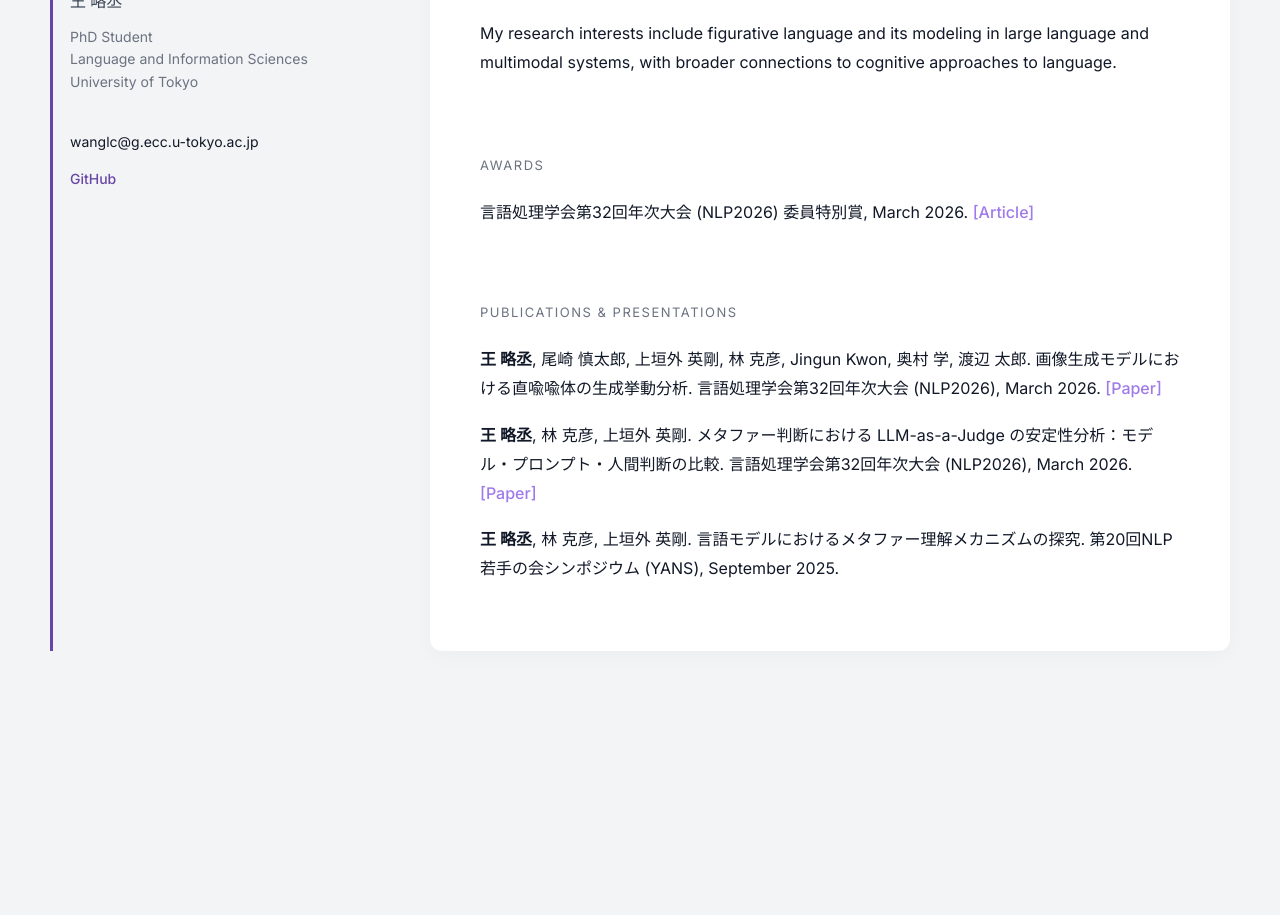
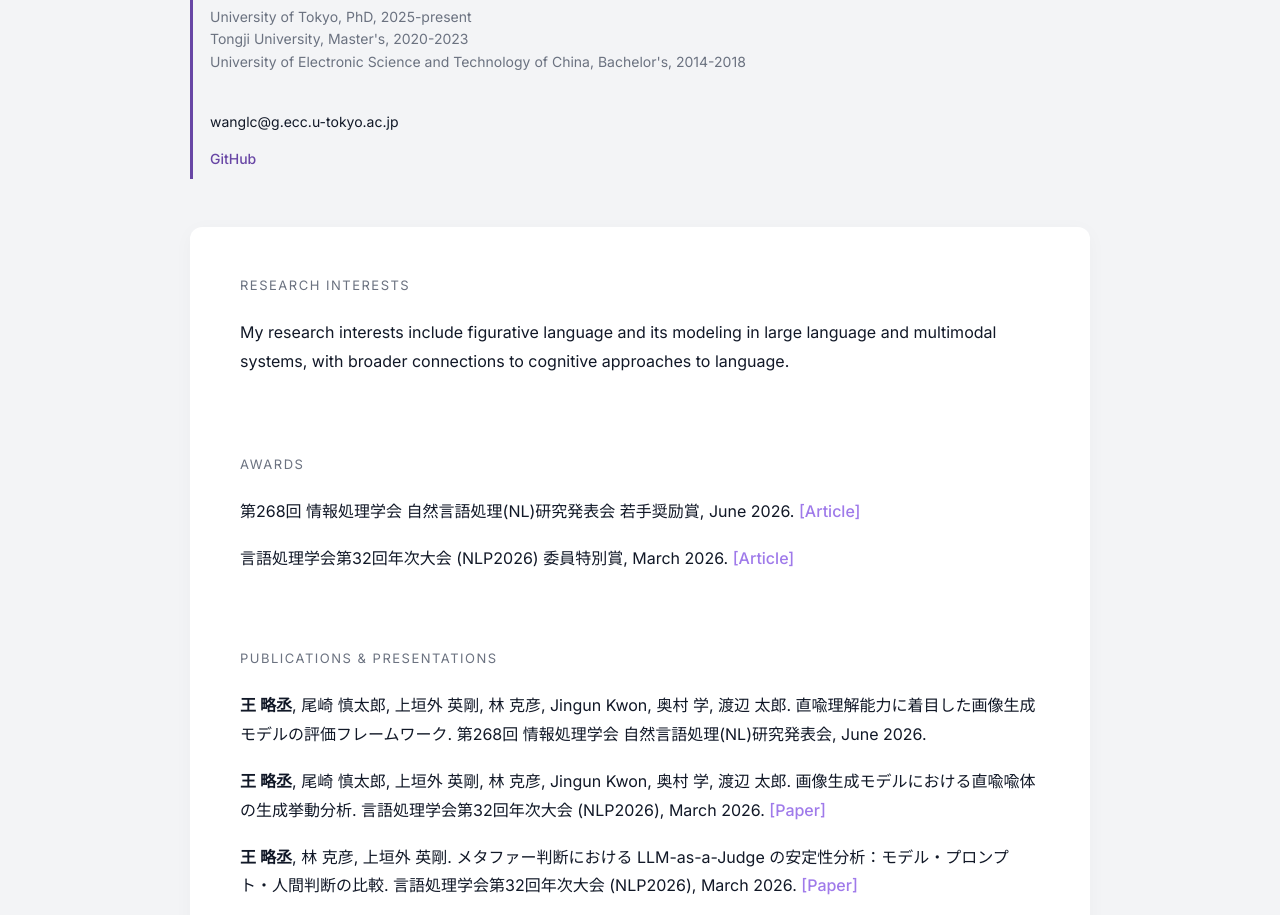
Before and after one commit to luechengwang/luechengwang.github.io, a plain HTML site: page index.html in a window 1280 px wide. Shown: the part 172-1087 px from the top of the page. Before the commit the page ends 923 px from the top, so only its background shows below. Drawn offline with Linux system fonts and the light colour scheme.

Commit message:
Update index.html

```diff
--- a/index.html
+++ b/index.html
@@ -17,11 +17,11 @@ body {
 }
 
 .wrapper {
-  max-width: 1200px;
-  margin: 100px auto;
+  max-width: 900px;
+  margin: 80px auto;
   display: grid;
-  grid-template-columns: 300px 1fr;
-  gap: 80px;
+  grid-template-columns: 1fr;
+  gap: 48px;
   padding: 0 50px;
 }
 
@@ -138,7 +138,9 @@ body {
 @media (max-width: 900px) {
   .wrapper {
     grid-template-columns: 1fr;
-    gap: 40px;
+    gap: 36px;
+    margin: 50px auto;
+    padding: 0 24px;
   }
 
   .main-section {
@@ -159,9 +161,9 @@ body {
     <div class="chinese-name">王 略丞</div>
 
     <div class="subtitle">
-      PhD Student<br>
-      Language and Information Sciences<br>
-      University of Tokyo
+      University of Tokyo, PhD, 2025-present<br>
+      Tongji University, Master&apos;s, 2020-2023<br>
+      University of Electronic Science and Technology of China, Bachelor&apos;s, 2014-2018
     </div>
 
     <div class="contact">
@@ -189,6 +191,11 @@ body {
     <div class="section-content">
 
       <div class="publication">
+        第268回 情報処理学会 自然言語処理(NL)研究発表会 若手奨励賞, June 2026.
+        <a href="https://www.ipsj.or.jp/award/nl-award2.html" target="_blank">[Article]</a>
+      </div>
+
+      <div class="publication">
         言語処理学会第32回年次大会 (NLP2026) 委員特別賞, March 2026.
         <a href="https://www.anlp.jp/nlp2026/award.html#committee" target="_blank">[Article]</a>
       </div>
@@ -197,9 +204,16 @@ body {
 
     <div style="height:60px;"></div>
 
+
     <!-- Publications -->
     <div class="section-title">Publications & Presentations</div>
     <div class="section-content">
+
+      <div class="publication">
+        <strong>王 略丞</strong>, 尾崎 慎太郎, 上垣外 英剛, 林 克彦, Jingun Kwon, 奥村 学, 渡辺 太郎.
+        直喩理解能力に着目した画像生成モデルの評価フレームワーク.
+        第268回 情報処理学会 自然言語処理(NL)研究発表会, June 2026.
+      </div>
 
       <div class="publication">
         <strong>王 略丞</strong>, 尾崎 慎太郎, 上垣外 英剛, 林 克彦, Jingun Kwon, 奥村 学, 渡辺 太郎.
```
